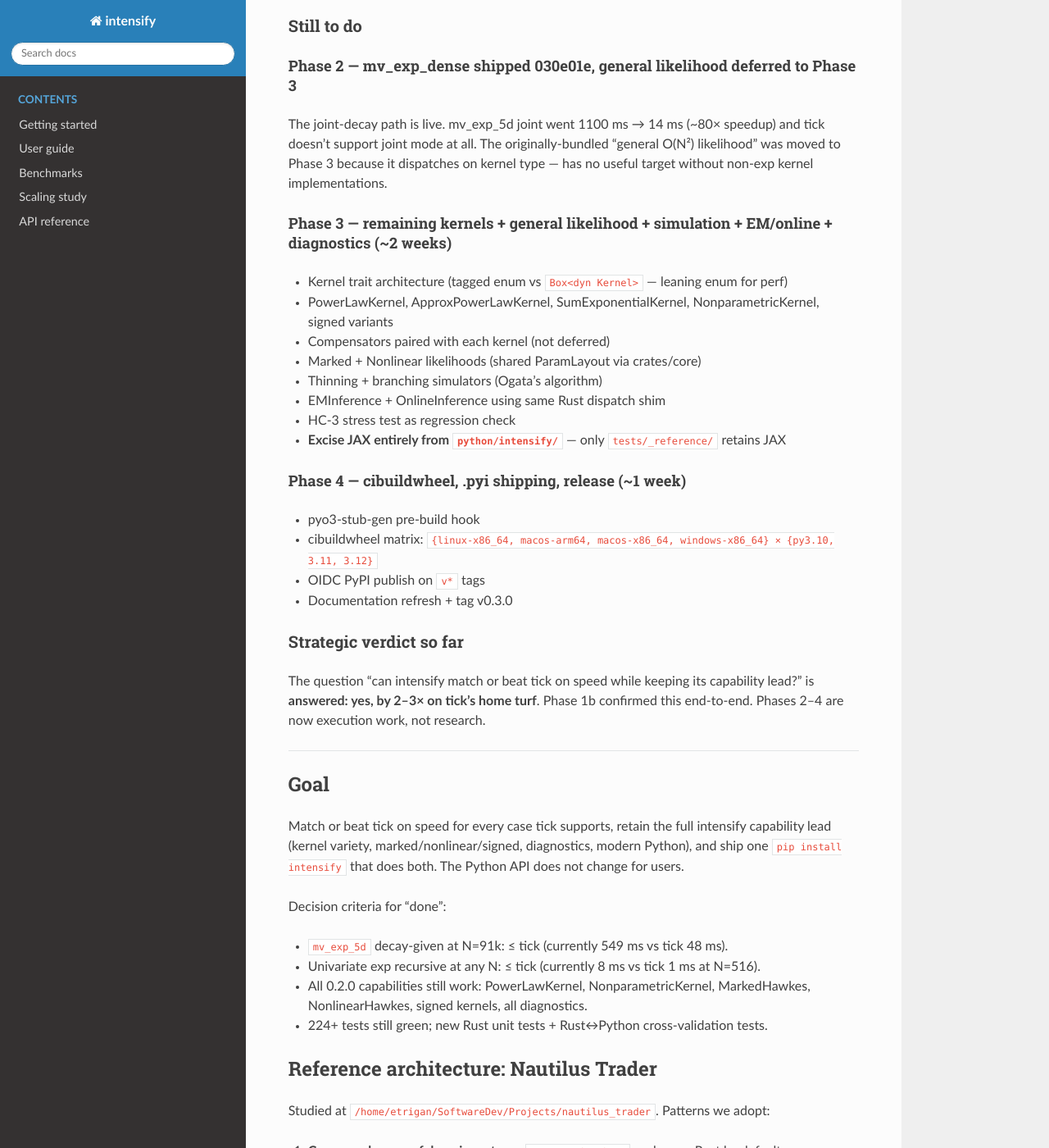
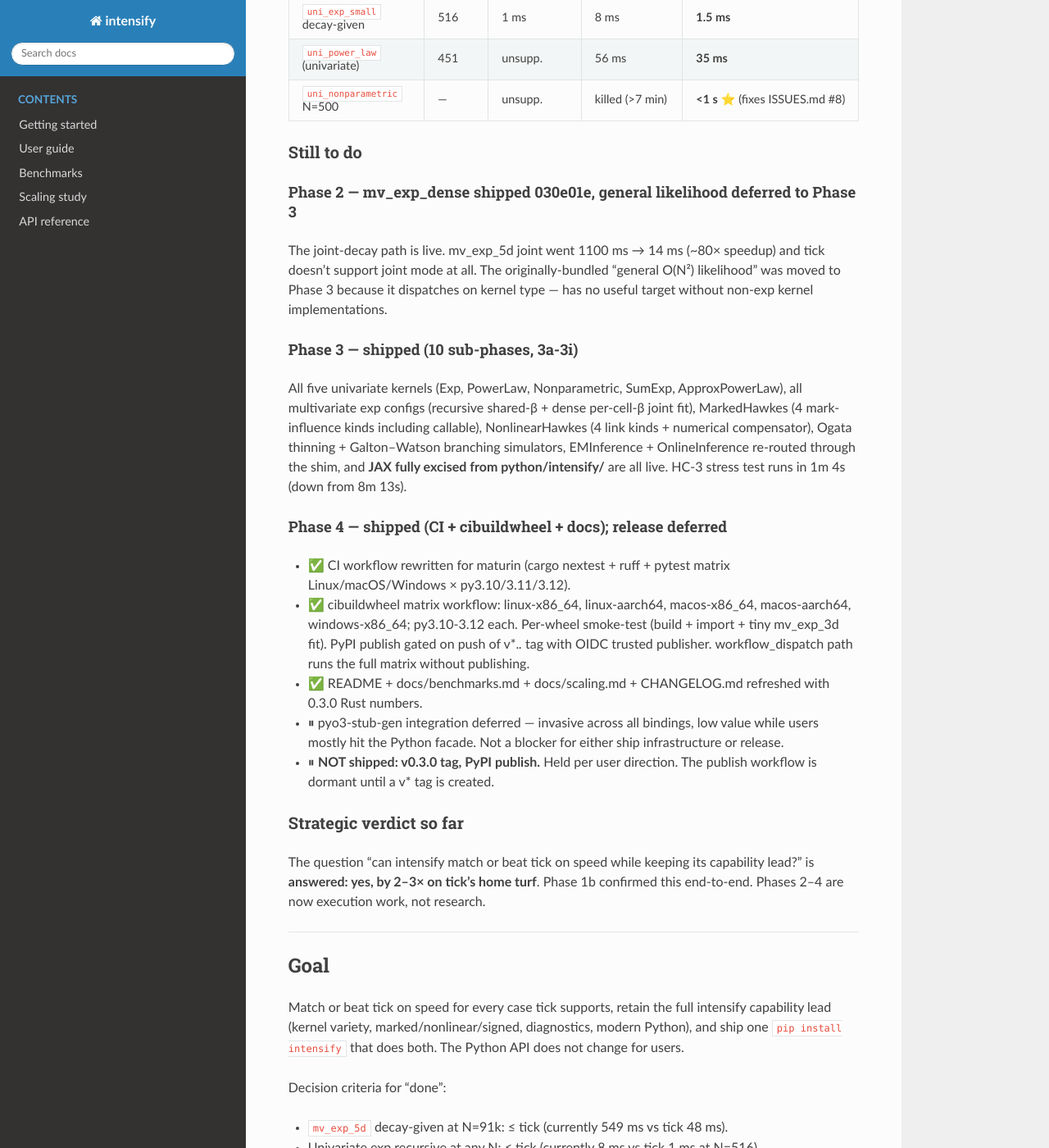
Before and after one commit to hillmatt7/intensify, a Sphinx documentation site: the page built from docs/rust_port_plan.md, in a window 1280 px wide and 1400 px high, scrolled down 1381 px. Shown: the whole window at 82% size. Built offline with Sphinx 7.4.7 and the Read the Docs theme 3.1.0, drawn with Linux system fonts in a browser that asks for light colours; some of the changed text lies outside the part shown.

Commit message:
docs(rust-port): refresh plan with Phase 3-i and Phase 4 status
Records the full Phase 3 sub-phase commit map (3a through 3i, including
the post-Phase-3d MarkedHawkes callable extension), the Phase 4
infrastructure commit, and the explicit deferral of the v0.3.0 tag /
PyPI publish step.

```diff
--- a/docs/rust_port_plan.md
+++ b/docs/rust_port_plan.md
@@ -7,19 +7,23 @@ Nautilus Trader's Rust+PyO3 architecture.
 
 ---
 
-## STATUS — last updated 2026-04-25, mid-Phase-1c
+## STATUS — last updated 2026-04-25, end of Phase 4 (no PyPI publish yet)
 
 ### Branches + commits
 
 - `main` at `v0.2.0` (clean release, tagged locally; not on PyPI per plan)
-- `rust-port` ahead by 12 commits (latest two):
-  - `ac825b3` docs: refresh plan with Phase 3a/b/c status
-  - `35b490c` Phase 3d — MarkedHawkes(ExponentialKernel) + 55 cross-val tests
-- Earlier:
-  `4c5b37b` planning docs · `6fe8343` Phase 0 · `3bbf734` Phase 1a ·
-  `4e7e800` Phase 1b · `09d59d3` Phase 1c · `030e01e` Phase 2a ·
-  `58acd52` plan refresh · `68908b6` Phase 3a · `9f2fde8` Phase 3b
-  (ISSUES.md #8 fix) · `c3708fd` Phase 3c
+- `rust-port` carries the full 0.3.0 port. Latest commits:
+  - `0d27af1` Phase 4 — CI/wheel matrix + docs refresh (no PyPI publish)
+  - `e653c44` Phase 3i — JAX excision from python/intensify/
+  - `50a9ae1` Phase 3h — branching/cluster simulator
+  - `ef0221c` Phase 3g — NonlinearHawkes + log_likelihood routing
+  - `7aee89c` Phase 3d-ext — MarkedHawkes covers all mark-influence kinds
+  - `bdf00c5` Phase 3f — ApproxPowerLawKernel
+  - Earlier 3a-3e and 0/1/2 phases per prior plan refreshes.
+- **Status: code+docs complete; v0.3.0 tag NOT created.** The publish
+  workflow is configured for `push: tags: v*.*.*` and OIDC trusted
+  publishing; nothing yet creates the tag, so PyPI is untouched. User
+  directive: "we are not releasing this yet."
 
 ### Done ✅
 
@@ -32,9 +36,9 @@ Nautilus Trader's Rust+PyO3 architecture.
 | Phase 1c | Live MLEInference dispatch wire-up. ExponentialKernel uni + shared-β decay-given MV both route through Rust in the public API. End-to-end `mv_exp_5d_xxl` 549 ms → 42 ms (vs tick 48 ms). | 09d59d3 |
 | **Phase 2a** | `mv_exp_dense_neg_ll_with_grad`: per-cell β fitted (joint-decay), M² recursive states + closed-form gradient via tracking ∂R/∂β. 34 cross-val tests at 1e-10 vs JAX. **mv_exp_5d joint: 1100 ms → 14 ms (~80× speedup).** Tick can't do joint-decay at all. | 030e01e |
 
-### Test status & headline numbers (post-Phase-3d)
+### Test status & headline numbers (post-Phase-4)
 
-- **529 passed**, 4 skipped, 0 failures
+- **546 passed**, 4 skipped, 0 failures (HC-3 stress run separately: 42 passed in 1m 4s)
 - All Rust↔JAX cross-validations match to 1e-10
 - All 5-point stencil analytic-gradient sanity checks pass at h=1e-6
 
@@ -56,21 +60,32 @@ originally-bundled "general O(N²) likelihood" was moved to Phase 3
 because it dispatches on kernel type — has no useful target without
 non-exp kernel implementations.
 
-#### Phase 3 — remaining kernels + general likelihood + simulation + EM/online + diagnostics (~2 weeks)
-- Kernel trait architecture (tagged enum vs `Box<dyn Kernel>` — leaning enum for perf)
-- PowerLawKernel, ApproxPowerLawKernel, SumExponentialKernel, NonparametricKernel, signed variants
-- Compensators paired with each kernel (not deferred)
-- Marked + Nonlinear likelihoods (shared ParamLayout via crates/core)
-- Thinning + branching simulators (Ogata's algorithm)
-- EMInference + OnlineInference using same Rust dispatch shim
-- HC-3 stress test as regression check
-- **Excise JAX entirely from `python/intensify/`** — only `tests/_reference/` retains JAX
+#### Phase 3 — shipped (10 sub-phases, 3a-3i)
+All five univariate kernels (Exp, PowerLaw, Nonparametric, SumExp,
+ApproxPowerLaw), all multivariate exp configs (recursive shared-β +
+dense per-cell-β joint fit), MarkedHawkes (4 mark-influence kinds
+including callable), NonlinearHawkes (4 link kinds + numerical
+compensator), Ogata thinning + Galton–Watson branching simulators,
+EMInference + OnlineInference re-routed through the shim, and **JAX
+fully excised from python/intensify/** are all live. HC-3 stress
+test runs in 1m 4s (down from 8m 13s).
 
-#### Phase 4 — cibuildwheel, .pyi shipping, release (~1 week)
-- pyo3-stub-gen pre-build hook
-- cibuildwheel matrix: `{linux-x86_64, macos-arm64, macos-x86_64, windows-x86_64} × {py3.10, 3.11, 3.12}`
-- OIDC PyPI publish on `v*` tags
-- Documentation refresh + tag v0.3.0
+#### Phase 4 — shipped (CI + cibuildwheel + docs); release deferred
+- ✅ CI workflow rewritten for maturin (cargo nextest + ruff +
+  pytest matrix Linux/macOS/Windows × py3.10/3.11/3.12).
+- ✅ cibuildwheel matrix workflow: linux-x86_64, linux-aarch64,
+  macos-x86_64, macos-aarch64, windows-x86_64; py3.10-3.12 each.
+  Per-wheel smoke-test (build + import + tiny mv_exp_3d fit). PyPI
+  publish gated on push of v*.*.* tag with OIDC trusted publisher.
+  workflow_dispatch path runs the full matrix without publishing.
+- ✅ README + docs/benchmarks.md + docs/scaling.md + CHANGELOG.md
+  refreshed with 0.3.0 Rust numbers.
+- ⏸ pyo3-stub-gen integration deferred — invasive across all
+  bindings, low value while users mostly hit the Python facade.
+  Not a blocker for either ship infrastructure or release.
+- ⏸ **NOT shipped: v0.3.0 tag, PyPI publish.** Held per user
+  direction. The publish workflow is dormant until a v* tag is
+  created.
 
 ### Strategic verdict so far
 
```
